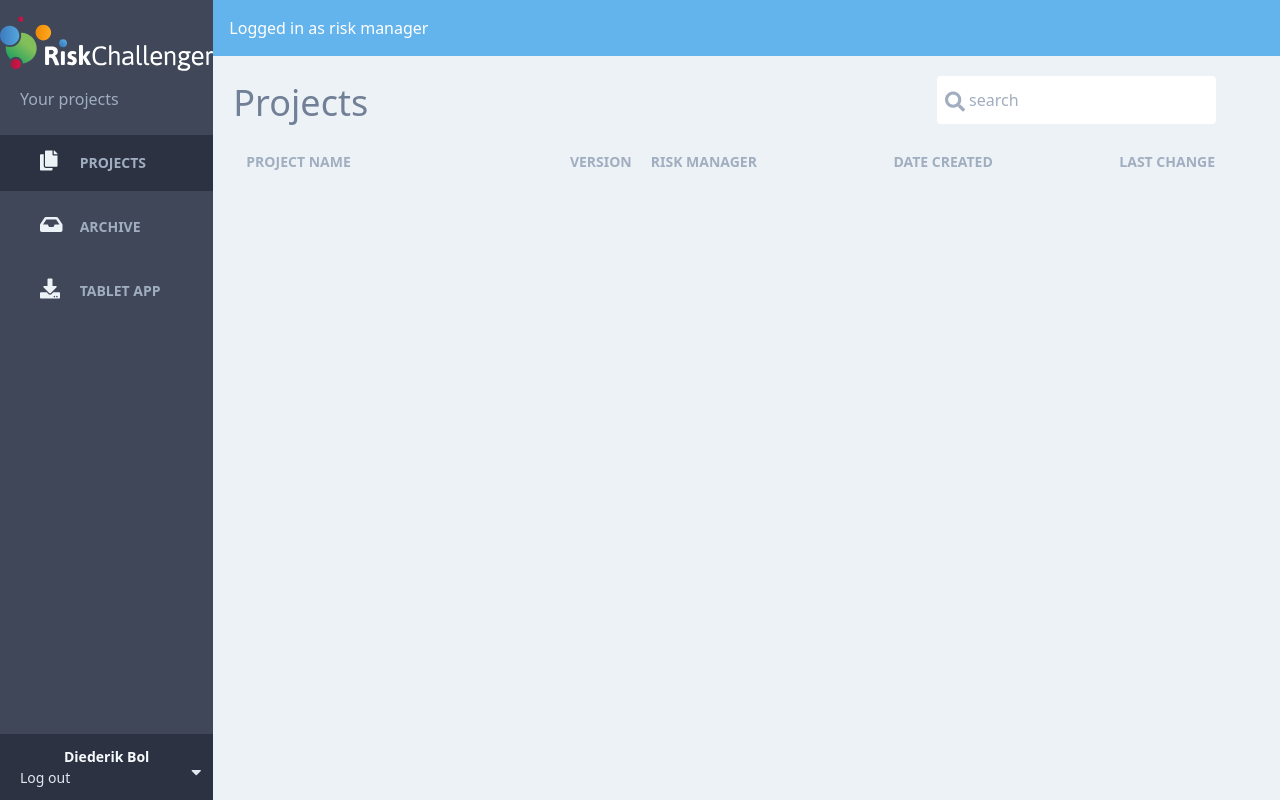
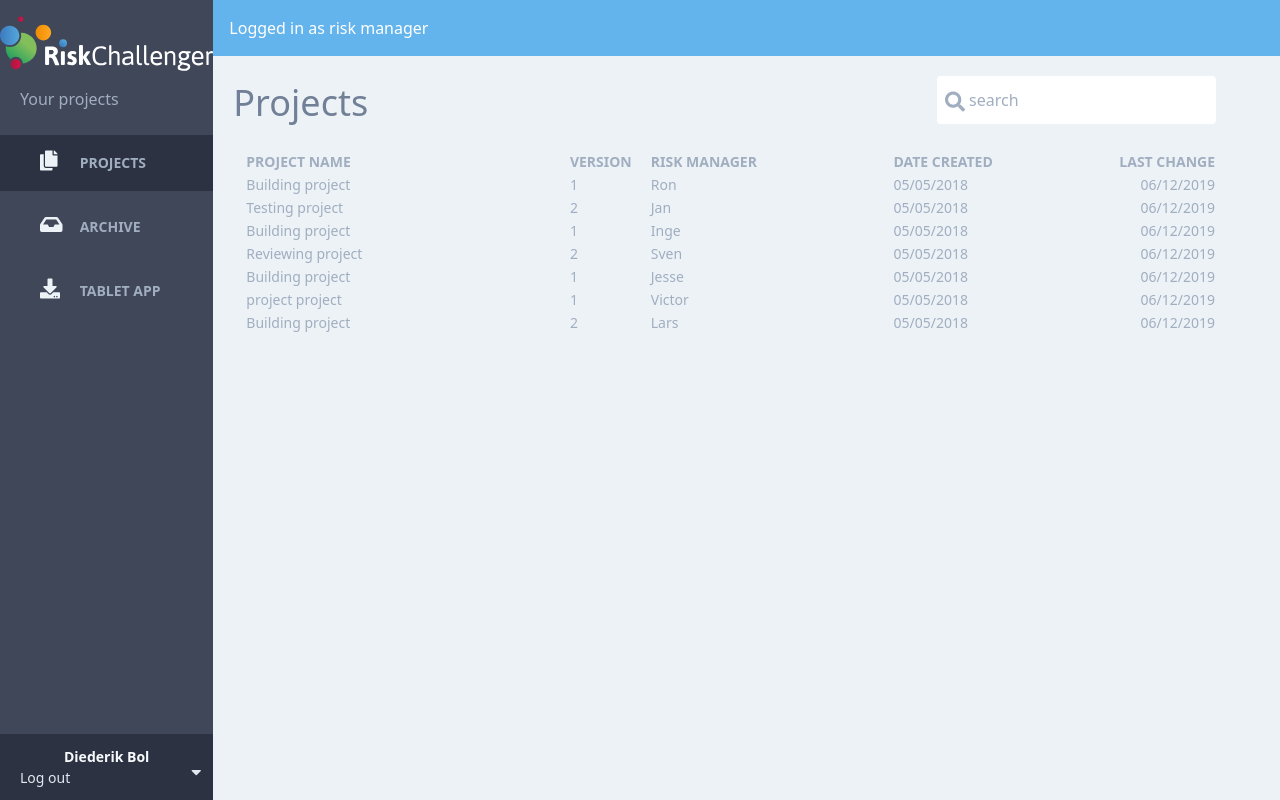
Before and after one commit to LarsWiegers/learning-angular, an Angular app: page /projects in a window 1280 px wide. Built offline with nearby package versions, Linux system fonts and the light colour scheme.

Commit message:
start with showing all projects

```diff
--- a/src/app/projects/projects.component.ts
+++ b/src/app/projects/projects.component.ts
@@ -17,7 +17,7 @@ export class ProjectsComponent implements OnInit {
     new Project("project project", "1", "Victor", "05/05/2018", "06/12/2019"),
     new Project("Building project", "2", "Lars", "05/05/2018", "06/12/2019"),
   ];
-  filteredProjects = [];
+  filteredProjects = this.allProjects;
 
   onSearch(event: any) {
     let search = this.search;
```
